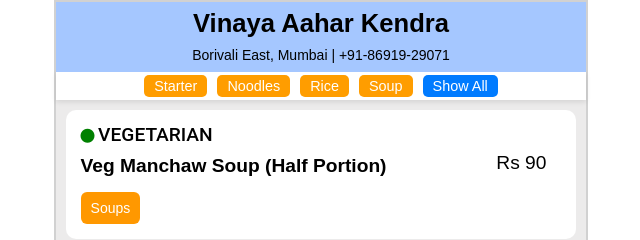
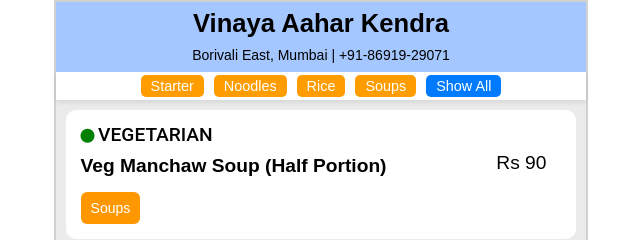
Before and after one commit to ariapythonguy/221001-VAK-teyzee-silver, a plain HTML site: page index.html in a window 1280 px wide. Shown: the top 240 px of the page, 319-959 px from the left. Drawn offline with Linux system fonts and the light colour scheme.

Commit message:
category names changed

```diff
--- a/index.html
+++ b/index.html
@@ -23,7 +23,7 @@
             <button onclick="filterDishes('north-indian')">Starter</button>
             <button onclick="filterDishes('south-indian')">Noodles</button>
             <button onclick="filterDishes('italian')">Rice</button>
-            <button onclick="filterDishes('chinese')">Soup</button>
+            <button onclick="filterDishes('chinese')">Soups</button>
             <button onclick="filterDishes('all')" style="background-color: #007bff;">Show All</button>
         </nav>
 
```
